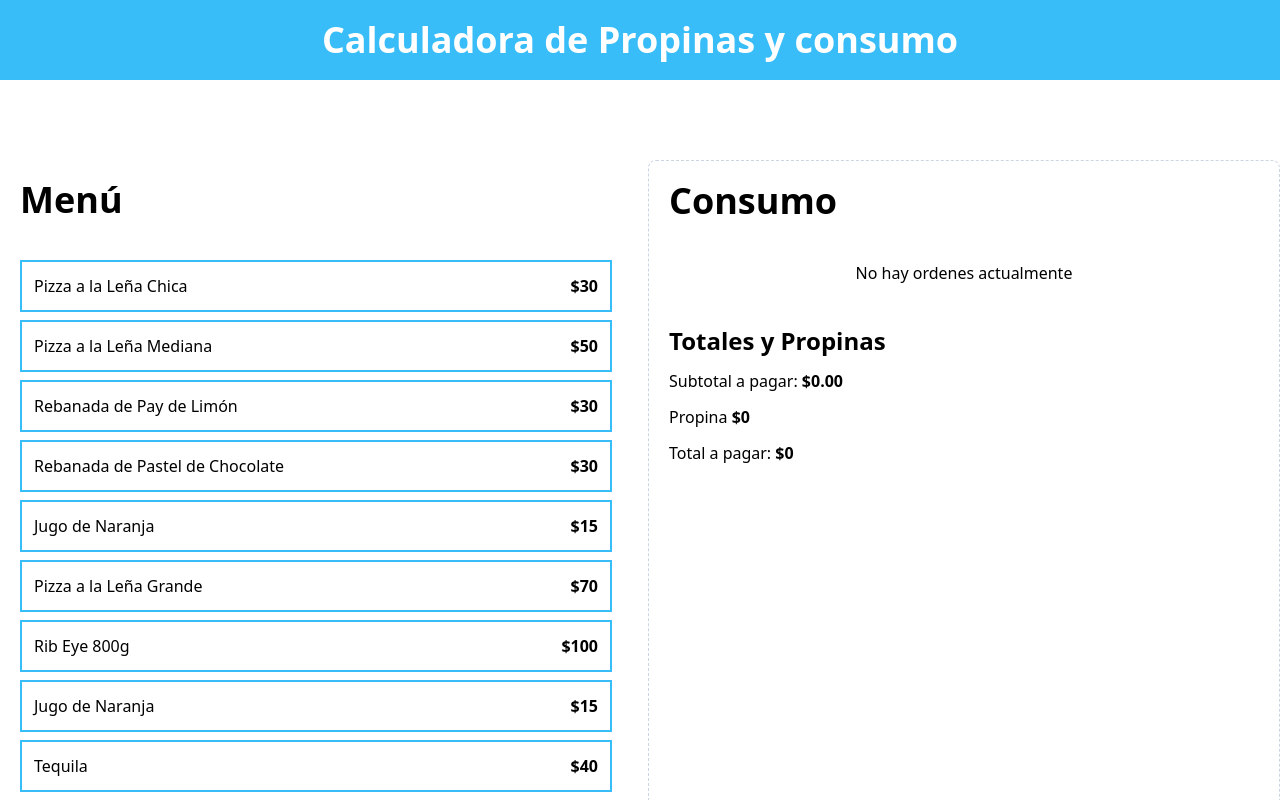
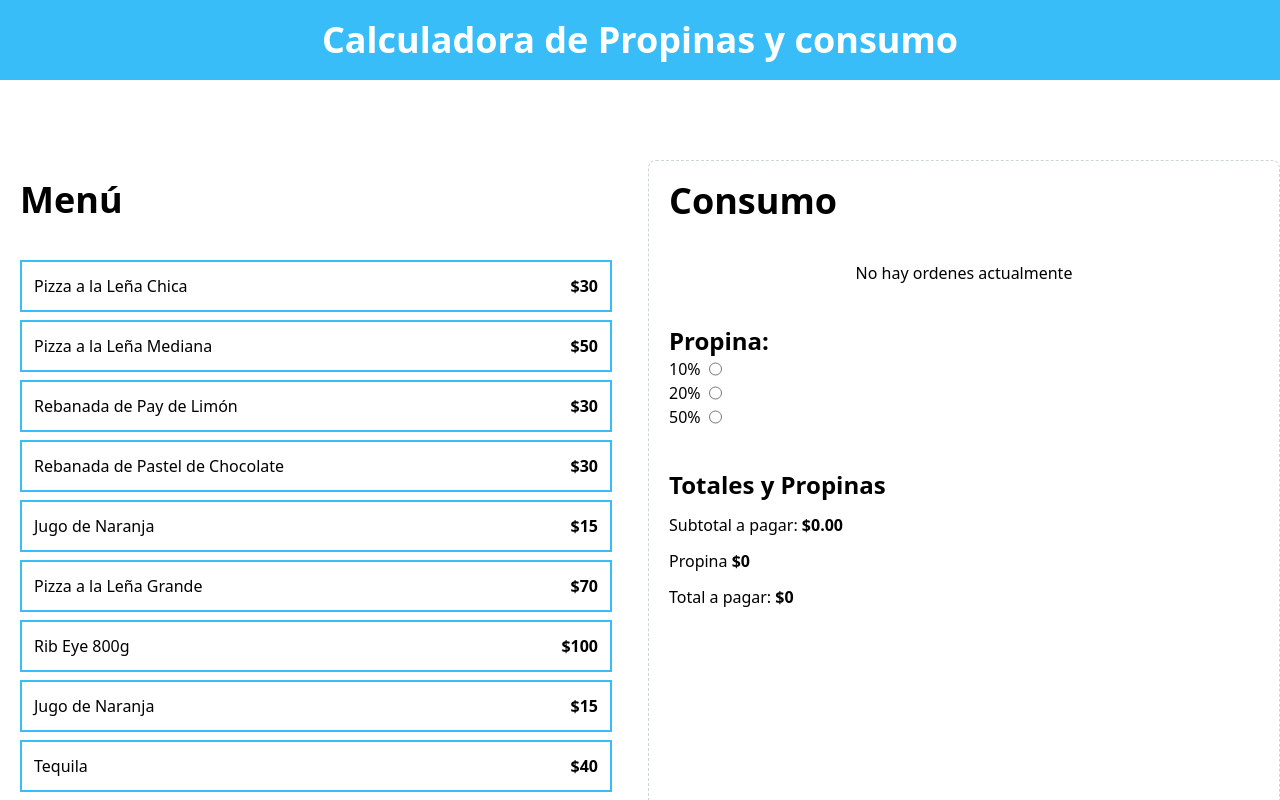
Before and after one commit to AlejandroDev8/Tip-Calculator-TS, a React (Vite) app: page / in a window 1280 px wide. Shown: the top 800 px of the page. Built offline with nearby package versions, Linux system fonts and the light colour scheme.

Commit message:
Add TipPercentageForm component to App for selecting tip percentages

```diff
--- a/src/App.tsx
+++ b/src/App.tsx
@@ -1,6 +1,7 @@
 import { MenuItems } from "./components/MenuItems"
 import { OrderContents } from "./components/OrderContents"
 import { OrderTotal } from "./components/OrderTotal"
+import { TipPercentageForm } from "./components/TipPercentageForm"
 import { menuItems } from "./data/database"
 import UseOrder from "./hooks/UseOrder"
 
@@ -35,6 +36,9 @@ export const App = () => {
           increaseQuantity={increaseQuantity}
           decreaseQuantity={decreaseQuantity}
         />
+        <TipPercentageForm
+
+        />
         <OrderTotal
           order={order}
         />
```
